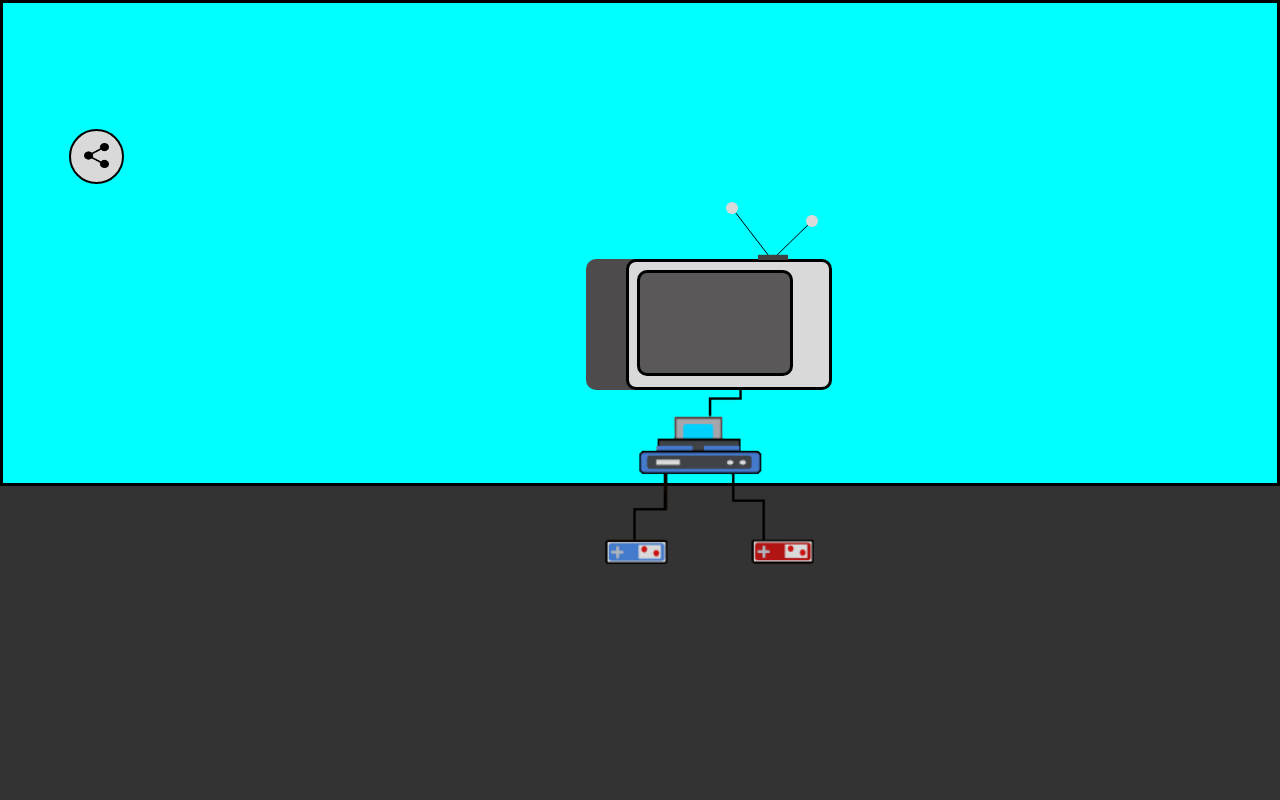
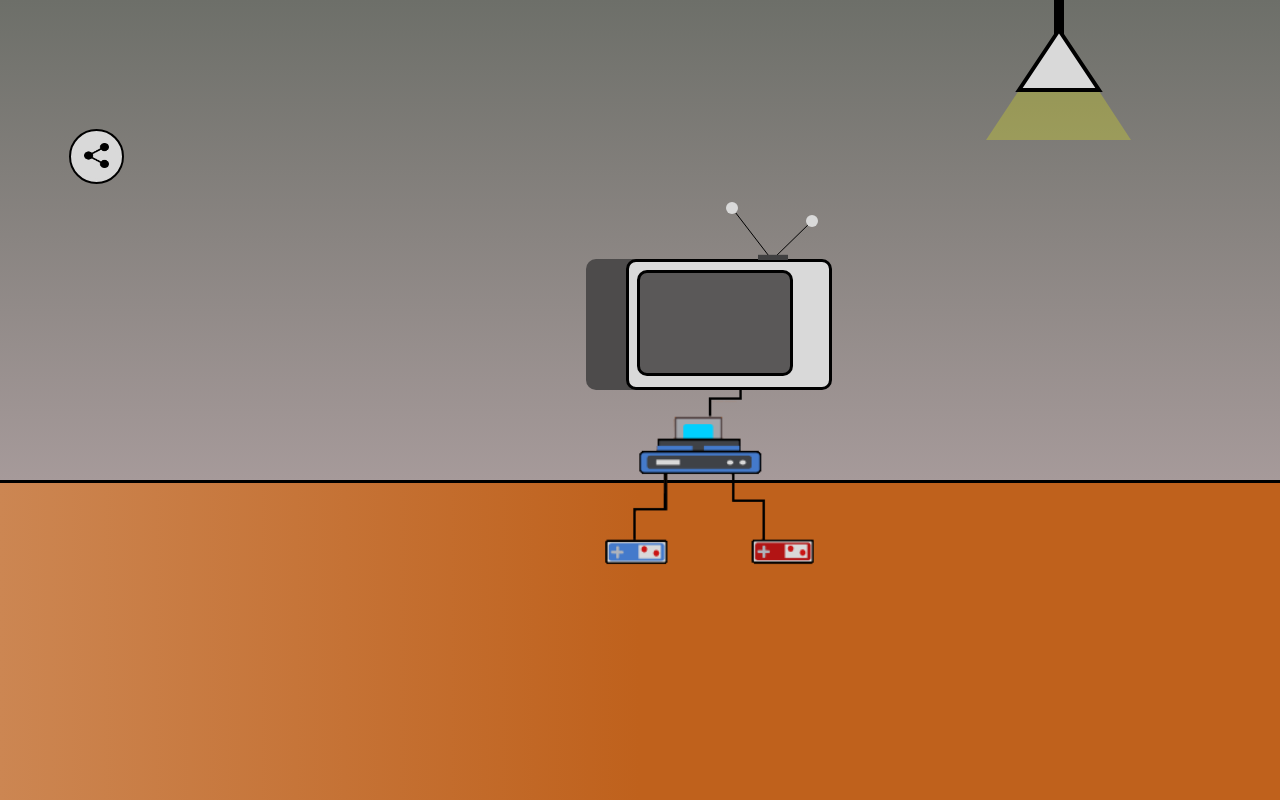
Before and after one commit to PepGuiem/Curriculum, a website built with Parcel: page src/index.html in a window 1280 px wide. Built offline with nearby package versions, Linux system fonts and the light colour scheme.

Commit message:
first try lamp

```diff
--- a/src/css/style.css
+++ b/src/css/style.css
@@ -1,9 +1,12 @@
+
+*{
+    color: #000;
+    font-family: Lalezar;
+    font-style: normal;
+}
+
 body{
-    background-image: url("/src/img/backgorund.PNG");
-    background-repeat: no-repeat;
-    background-size: cover;
-    background-position: bottom;
-    background-attachment: fixed;
+    background: linear-gradient(90deg, #CC8652, #BF611C, #BF611C 100%);
     margin: 0;
     padding: 0;
     width: 100vw;
@@ -18,15 +21,16 @@ body{
     position: relative;
     height: 100vh;
     width: 100%;
-    background-color: #333;
 }
 
 .div2{
-    border: 3px solid black;
+    border-width: 0px 0px 3px 0px;
+    border-style: solid;
+    border-color: black;
     position: relative;
     height: 60%;
     width: 100%;
-    background-color: aqua;
+    background: linear-gradient(180deg, #6D6F69 0%, #A69A9A 100%);
 }
 
 .div1{
@@ -34,7 +38,6 @@ body{
     height: 90vh;
     display: flex;
     flex-direction: row;
-    z-index: 1;
     position: absolute;
 }
 
@@ -52,6 +55,8 @@ body{
 .lamp{
     height: 100%;
     width: 35%;
+    display: flex;
+    justify-content: center;
 }
 
 .dropdown {
--- a/src/index.html
+++ b/src/index.html
@@ -42,7 +42,19 @@
                 <img src="img/consola.PNG" alt="" width="250px">
             </div>
         </div>
-        <div class="lamp"></div>
+        <div class="lamp">
+            <div>
+                <svg width="200" height="260" class="tv1">
+                    <rect x="49%" y="0" width="10" height="40" style="fill:rgb(0, 0, 0)"/>
+                    <polygon points="103,30 30,140 175,140" style="fill: rgba(250, 255, 4, 0.24);"/>
+                    <polygon points="103,30 63,90 143,90" fill="#D9D9D9"; stroke-width="4px"; stroke="#000"; rx="25" ry="25"/>
+
+                </svg>
+            </div>
+            <div class="light">
+
+            </div>
+        </div>
     </div>
 </div>
 </body>
```
